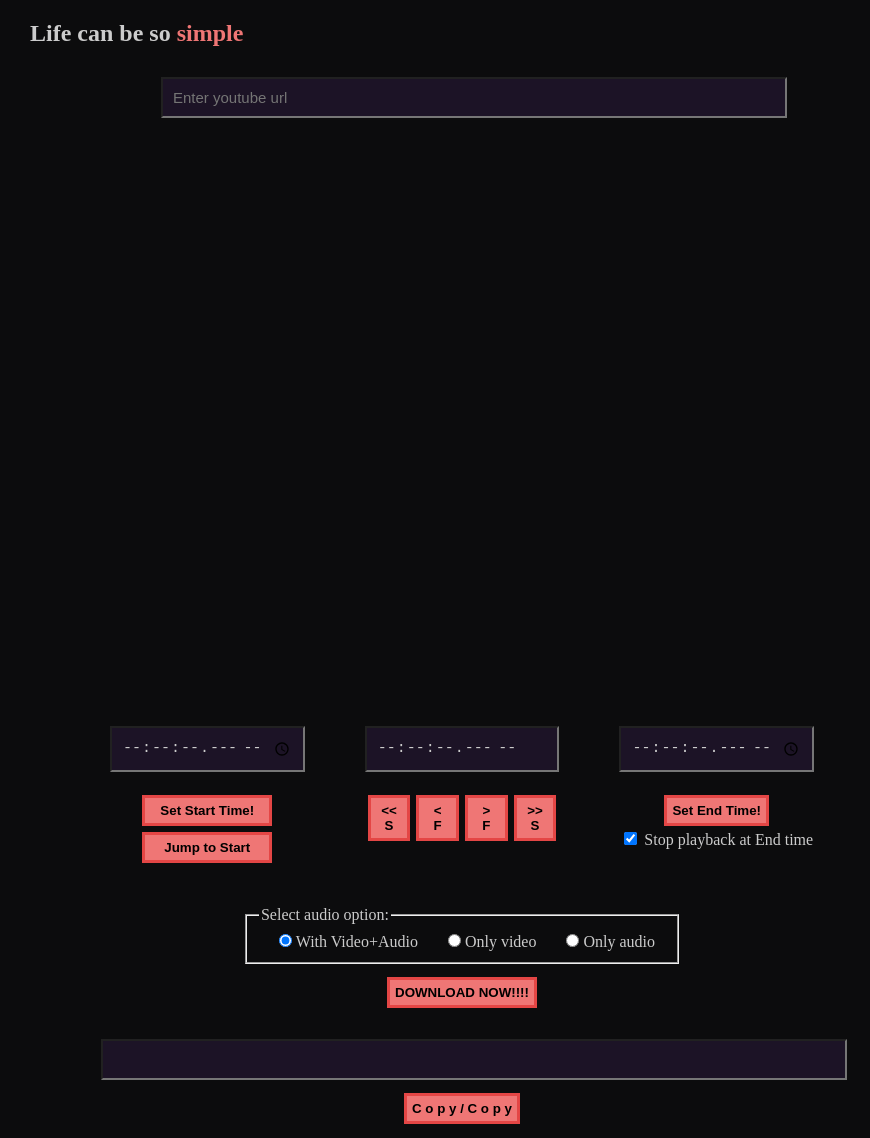
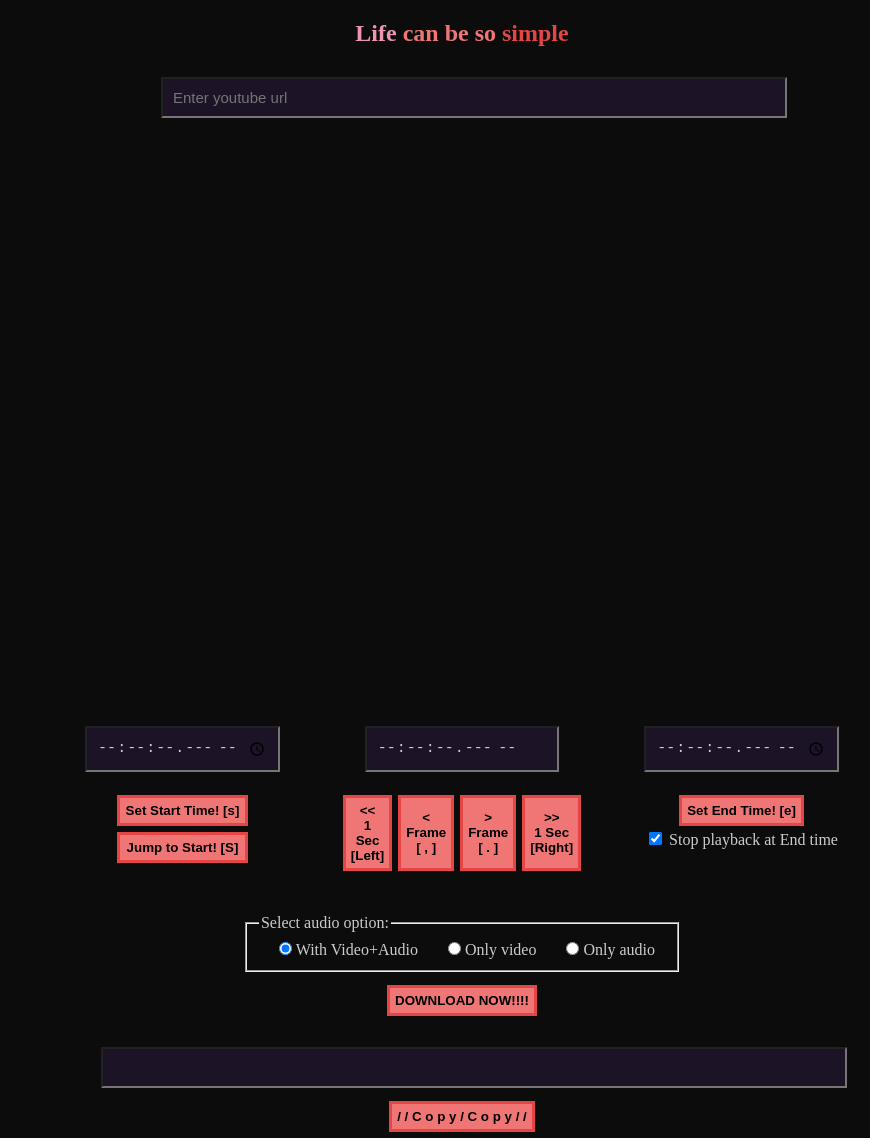
Before and after one commit to Lxtharia/precise-web-video-downloader, a plain HTML site: page index.html in a window 1280 px wide. Shown: the top 1138 px of the page, without its empty margins (178-1048 px from the left). Drawn offline with Linux system fonts and the light colour scheme.

Commit message:
Added shortcut hints to some buttons, changed header style

```diff
--- a/index.html
+++ b/index.html
@@ -13,7 +13,7 @@
 
 <body>
 
-	<h2><a href="https://pbs.twimg.com/media/Fo9CJrLWYAYxIq8?format=jpg&name=large">Life can be so <span style="color: #EF7675">simple</span></a></h2>
+	<h2><a href="https://pbs.twimg.com/media/Fo9CJrLWYAYxIq8?format=jpg&name=large"><span style="color:#EB96AE;">Life</span> can be so <span style="color: #E44645">simple</span></a></h2>
 	<div id=content>
 
 
@@ -32,22 +32,22 @@
 			<div class="time-setter-div">
 				<input type="time" step="0.001" id="start_time" value="00:00:00:000">
 				<div style="min-width: 70%; display: flex; flex-direction: column;">
-				<button type="button" name="start_time_button" onclick="setStart()">Set Start Time!</button>
-				<button type="button" name="jump_start_button" onclick="jumpToStart()">Jump to Start</button>
+				<button type="button" name="start_time_button" onclick="setStart()">Set Start Time! [s]</button>
+				<button type="button" name="jump_start_button" onclick="jumpToStart()">Jump to Start! [S]</button>
 				</div>
 			</div>
 			<div class="time-setter-div">
 				<input type="time" readonly step="0.001" id="current_time" value="00:00:00:000">
 				<div class="playercontrols">
-					<button type="button" id="second_left_button" onclick="moveSeconds(-1)">	<< <br>S </button>
-					<button type="button" id="frame_left_button" onclick="moveFrames(-1)">	< <br>F	</button>
-					<button type="button" id="frame_right_button" onclick="moveFrames(1)">	> <br>F </button>
-					<button type="button" id="second_right_button" onclick="moveSeconds(1)">	>> <br>S </button>
+					<button type="button" id="second_left_button" onclick="moveSeconds(-1)">	<< <br>1 Sec<br>[Left]</button>
+					<button type="button" id="frame_left_button" onclick="moveFrames(-1)">	< <br>Frame<br> [ , ]</button>
+					<button type="button" id="frame_right_button" onclick="moveFrames(1)">	> <br>Frame<br> [ . ] </button>
+					<button type="button" id="second_right_button" onclick="moveSeconds(1)">	>> <br>1 Sec<br>[Right]</button>
 				</div>
 			</div>
 			<div class="time-setter-div">
 				<input type="time" step="0.001" id="end_time" value="00:00:00:000">
-				<button type="button" name="end_time_button" onclick="setEnd()">Set End Time!</button>
+				<button type="button" name="end_time_button" onclick="setEnd()">Set End Time! [e]</button>
 				<div>
 					<input type="checkbox" id="stop_at_end_checkbox" checked onchange="toggleStopAtEnd()">
 					<label for="stop_at_end_checkbox">Stop playback at End time</label>
@@ -74,7 +74,7 @@
 			</fieldset>
 			<button type="button" id="download_button" onclick="downloadNow()">DOWNLOAD NOW!!!!</button><br>
 			<input type="text" id="download_command" value="">
-			<button name="copy_command" onclick="copyToClipboard()">C o p y  /  C o p y </button>
+			<button name="copy_command" onclick="copyToClipboard()">/ / C o p y  /  C o p y / /</button>
 		</div>
 	<div>
 		<h3> Controls: </h3>
--- a/style.css
+++ b/style.css
@@ -4,17 +4,20 @@ html{
 }
 
 h2 {
-    margin-left: 200px;
+    /*margin-left: 200px;*/
+	text-align: center;;
+    color: #EF7675;
+
 }
 
 h2 a {
     text-decoration: none;
-    color: #cccccc;
+    color: #EF7675;
 }
 
 a {
 	color: #EF7675;
-/*	text-decoration: none; */
+	text-decoration: none;
 }
 
 input {
```
